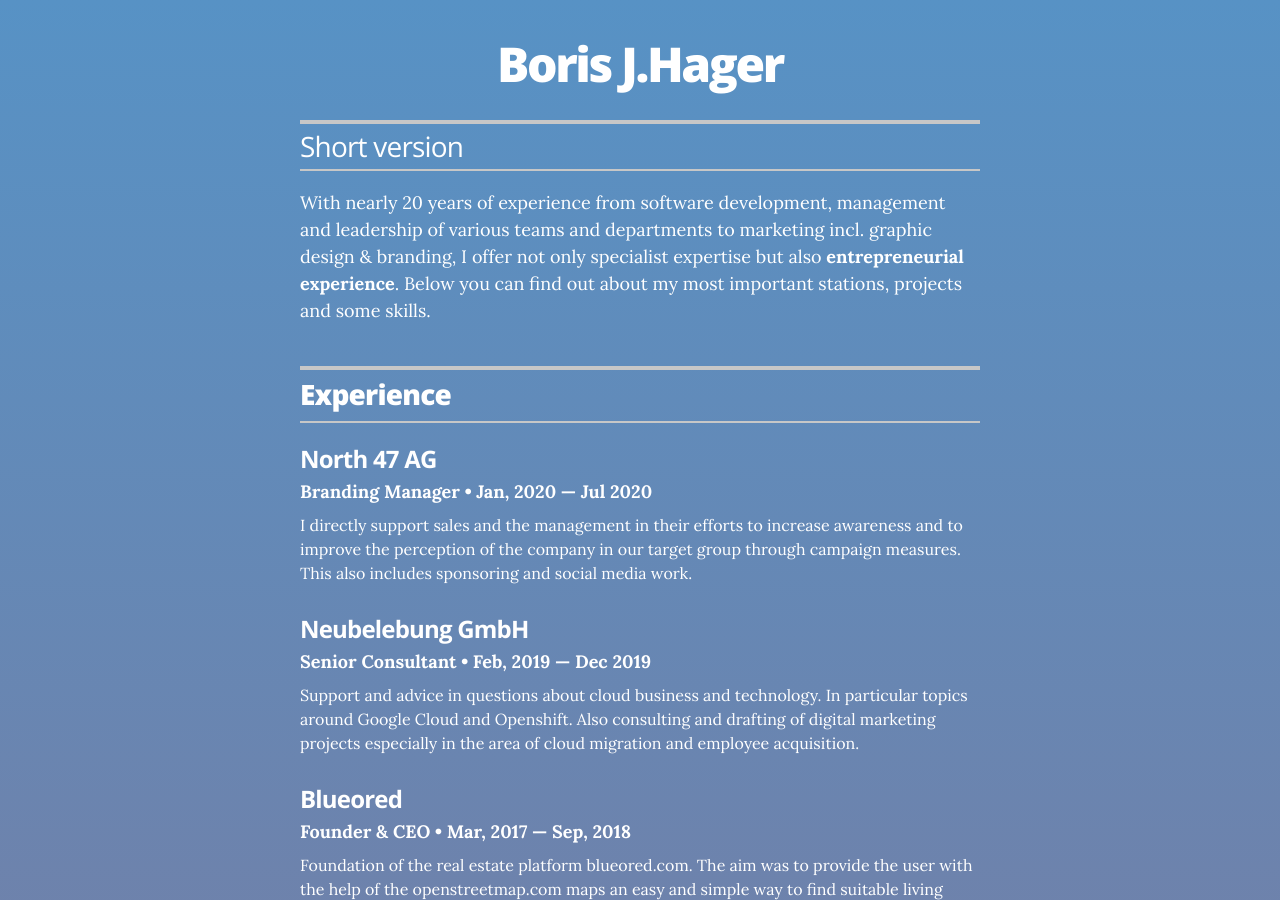
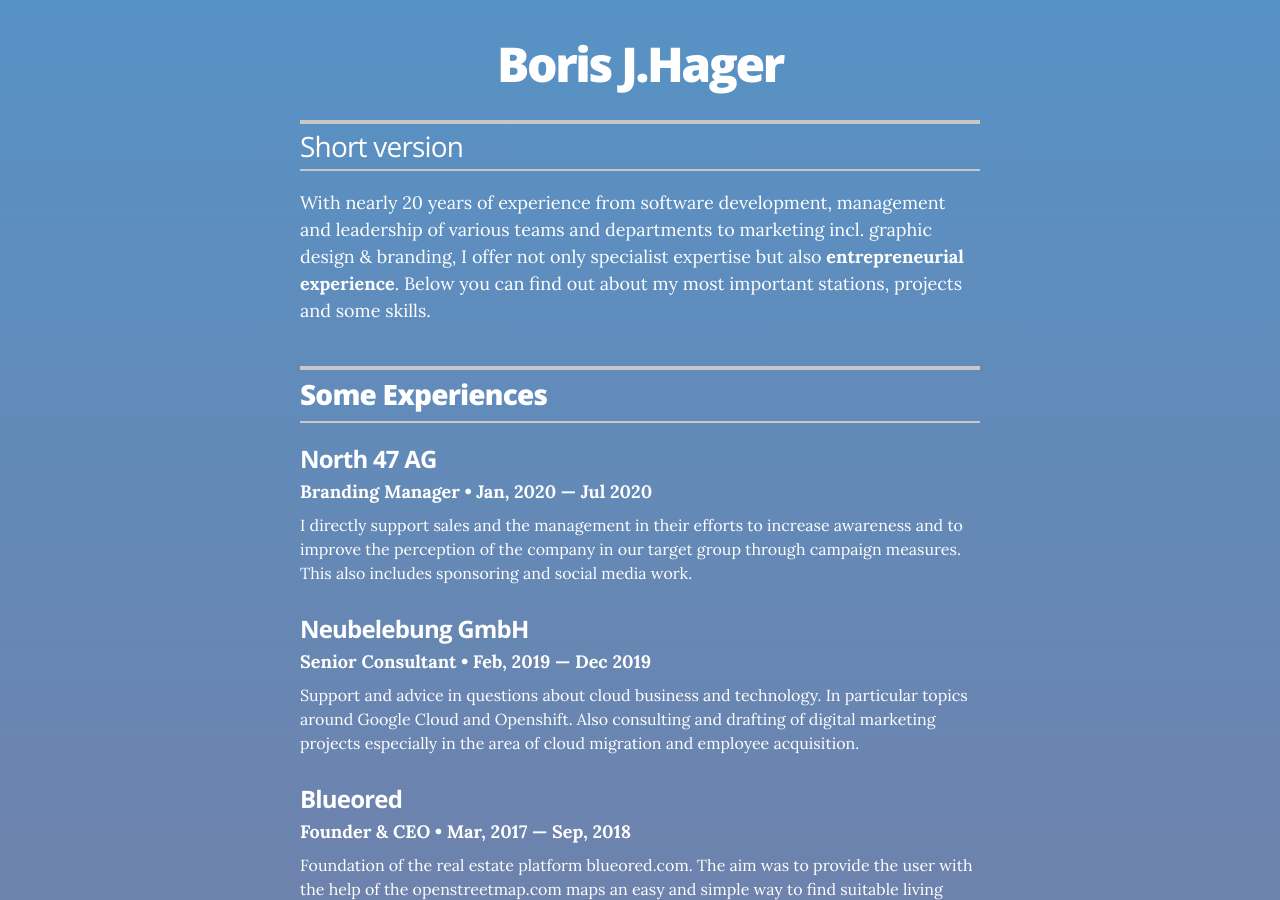
Before and after one commit to borishager/borishager.github.io, a Jekyll site: the page built from index.html, in a window 1280 px wide and 900 px high. Built offline with Jekyll 4.4.1, drawn with Linux system fonts in a browser that asks for light colours; some of the changed text lies outside the part shown.

Commit message:
Update resume.html

```diff
--- a/_layouts/resume.html
+++ b/_layouts/resume.html
@@ -47,7 +47,7 @@
       <section class="content-section">
 
         <header class="section-header">
-          <h2>Experience</h2>
+          <h2>Some Experiences</h2>
         </header>
 
         {% for job in site.data.experience %}
```
Also changed, not shown: other parts of _layouts/resume.html (+1 -1 lines).
